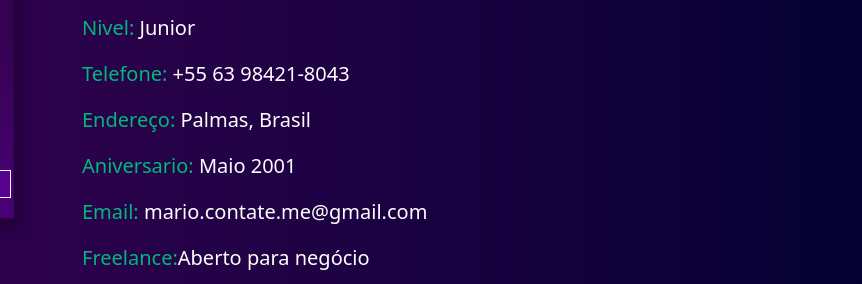
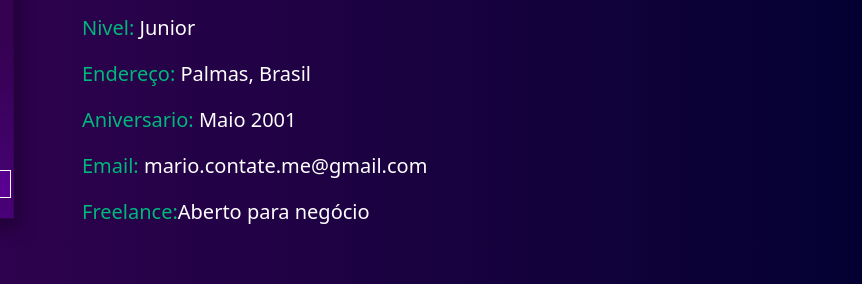
Before and after one commit to Mar-io20/mariogabriel.com.br, a plain HTML site: page docs/index.html in a window 1280 px wide. Shown: the part 364-648 px from the top of the page, 418-1280 px from the left. Drawn offline with nearby package versions, Linux system fonts and the light colour scheme.

Commit message:
mudando telefone

```diff
--- a/docs/index.html
+++ b/docs/index.html
@@ -97,7 +97,6 @@
       <section class="informacoesPessoais">
         <p><span class="corVerde">Nome:</span> Mario Gabriel</p>
         <p><span class="corVerde">Nivel:</span> Junior</p>
-        <p><span class="corVerde">Telefone:</span> +55 63 98421-8043</p>
         <p><span class="corVerde">Endereço:</span> Palmas, Brasil</p>
         <p><span class="corVerde">Aniversario:</span> Maio 2001</p>
         <p><span class="corVerde">Email:</span> mario.contate.me@gmail.com</p>
```
Also changed, not shown: img/image 41.png (added).
